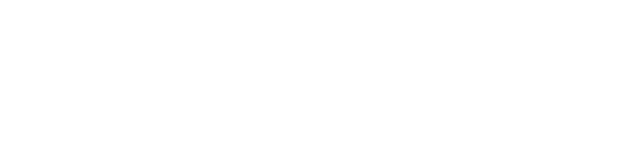
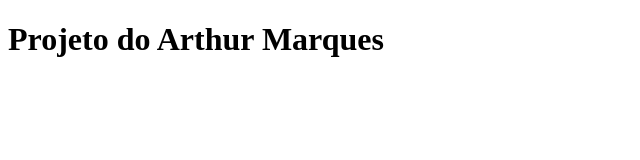
Before and after one commit to arthur1470/curso-git, a plain HTML site: page index.html in a window 1280 px wide. Shown: the whole page, without its empty margins (0-640 px from the left). Drawn offline with Linux system fonts and the light colour scheme.

Commit message:
Titulo da pagina

```diff
--- a/index.html
+++ b/index.html
@@ -5,6 +5,6 @@
         <title></title>
     </head>
     <body>
-
+        <h1>Projeto do Arthur Marques</h1>
     </body>
 </html>
```
